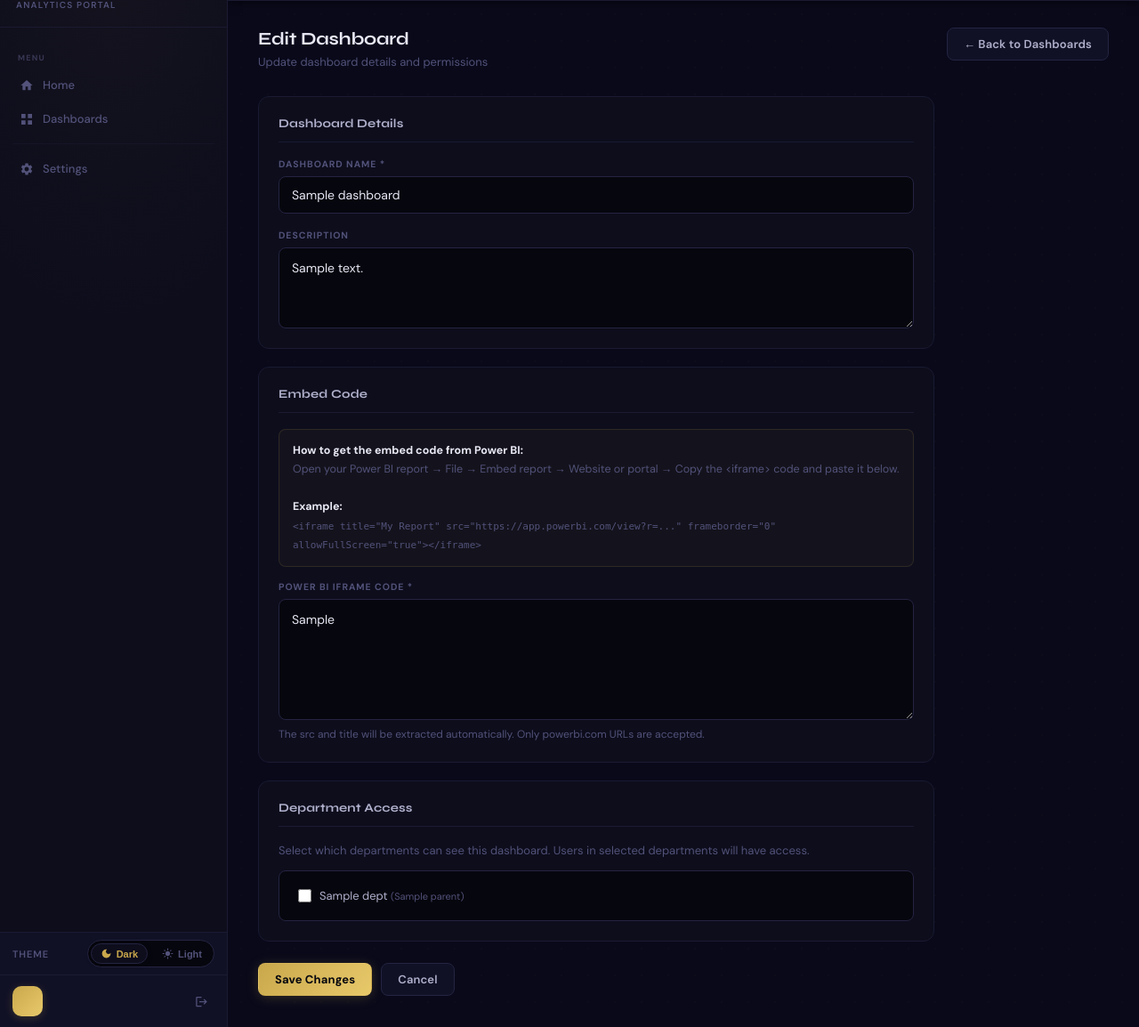
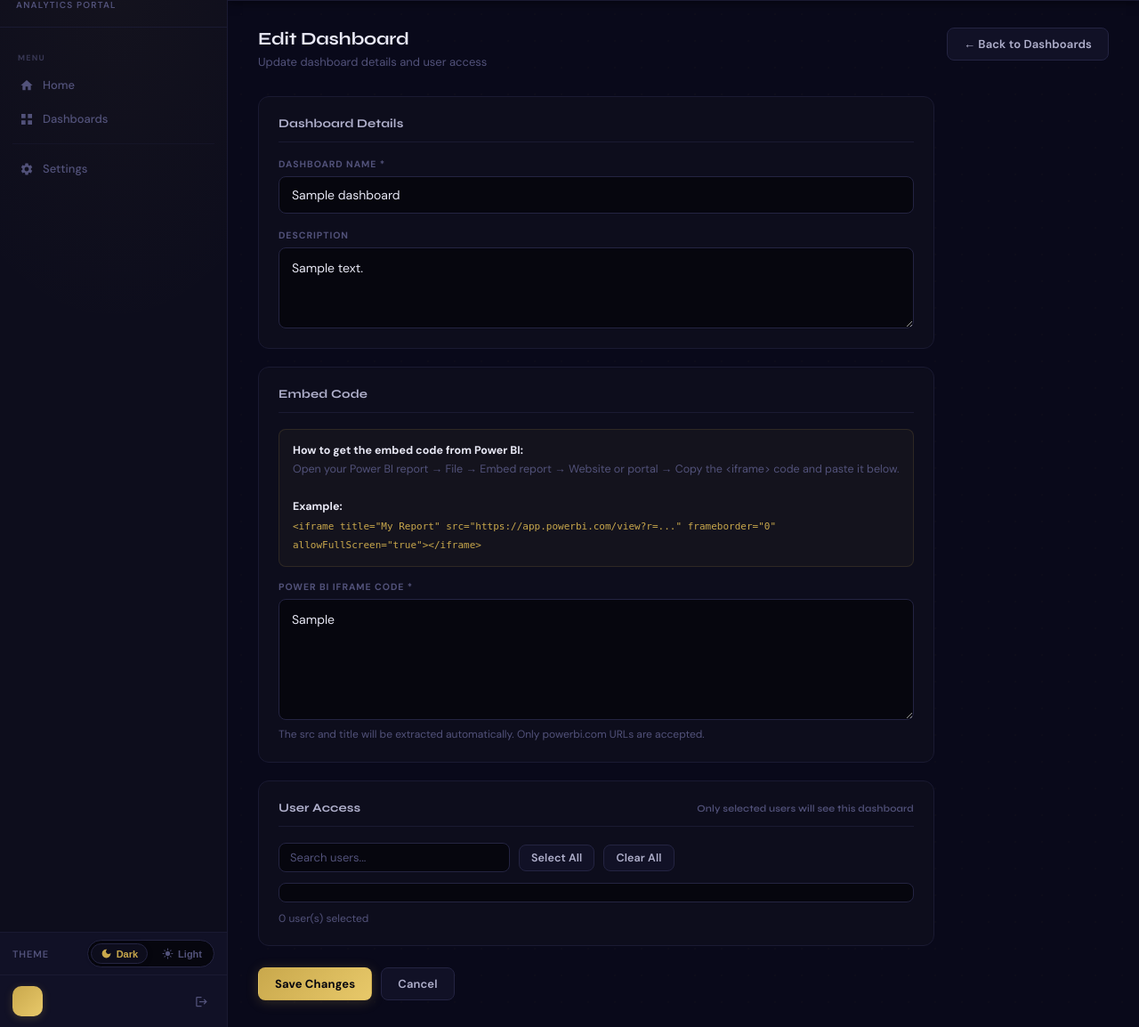
Before and after one commit to alishdeodap-cmyk/analytics_dash_to_web, a Flask app: template templates/admin/dashboard_form.html in a window 1280 px wide. Shown: the part 61-1215 px from the top of the page at 89% size. Run offline with Flask 3, Linux system fonts and the light colour scheme; the template is opened without the code that fills it: most values are stand-ins (such as "Sample title", 1, 10 or a date in 2020).

Commit message:
feat: Switch dashboard access from department to per-user assignment
- Add user_dashboards many-to-many table (user <-> dashboard direct link)
- get_accessible_dashboards() now queries user_dashboards instead of dept
- Admin dashboard form: replaced department checkboxes with user picker
  (users grouped by department, with live search + select-all)
- Dashboards list: shows assigned user count instead of department tags
- Migration 002: creates user_dashboards table (run on server)

Co-Authored-By: Claude Sonnet 4.6 <noreply@anthropic.com>

```diff
--- a/templates/admin/dashboard_form.html
+++ b/templates/admin/dashboard_form.html
@@ -7,7 +7,7 @@
 <div class="page-header">
     <div>
         <h1>{{ 'Edit Dashboard' if is_edit else 'Add New Dashboard' }}</h1>
-        <p>{{ 'Update dashboard details and permissions' if is_edit else 'Paste your Power BI embed code and configure access' }}</p>
+        <p>{{ 'Update dashboard details and user access' if is_edit else 'Paste your Power BI embed code and assign users' }}</p>
     </div>
     <a href="{{ url_for('admin.dashboards') }}" class="btn btn-secondary">
         ← Back to Dashboards
@@ -43,7 +43,7 @@
             <strong style="color:var(--text);">How to get the embed code from Power BI:</strong><br>
             Open your Power BI report → File → Embed report → Website or portal → Copy the &lt;iframe&gt; code and paste it below.<br><br>
             <strong style="color:var(--text);">Example:</strong><br>
-            <code style="font-size:11px;color:var(--accent);">&lt;iframe title="My Report" src="https://app.powerbi.com/view?r=..." frameborder="0" allowFullScreen="true"&gt;&lt;/iframe&gt;</code>
+            <code style="font-size:11px;color:var(--gold);">&lt;iframe title="My Report" src="https://app.powerbi.com/view?r=..." frameborder="0" allowFullScreen="true"&gt;&lt;/iframe&gt;</code>
         </div>
 
         <div class="form-group">
@@ -56,29 +56,82 @@
     </div>
 
     <div class="card" style="margin-bottom:24px;">
-        <div class="card-title">Department Access</div>
-        <p style="font-size:13px;color:var(--muted);margin-bottom:14px;">
-            Select which departments can see this dashboard. Users in selected departments will have access.
-        </p>
-        {% if departments %}
-        <div class="checkbox-group">
+        <div class="card-title">
+            User Access
+            <span style="font-size:11px;font-weight:400;color:var(--muted);">Only selected users will see this dashboard</span>
+        </div>
+
+        {% if all_users %}
+        {# Group users by department for display #}
+        {% set assigned_ids = dashboard.allowed_users | map(attribute='id') | list if is_edit else [] %}
+
+        {# Users with no department #}
+        {% set no_dept_users = all_users | selectattr('departments', 'equalto', []) | list %}
+
+        {# Search/select all helpers #}
+        <div style="display:flex;align-items:center;gap:10px;margin-bottom:12px;">
+            <input type="text" id="userSearch" class="form-control"
+                   style="max-width:260px;padding:7px 12px;font-size:13px;"
+                   placeholder="Search users...">
+            <button type="button" class="btn btn-secondary btn-sm" onclick="toggleAllUsers(true)">Select All</button>
+            <button type="button" class="btn btn-secondary btn-sm" onclick="toggleAllUsers(false)">Clear All</button>
+        </div>
+
+        <div class="checkbox-group" id="userList" style="max-height:320px;">
             {% for dept in departments %}
-            <label class="checkbox-item">
-                <input type="checkbox" name="department_ids" value="{{ dept.id }}"
-                    {% if is_edit and dept in dashboard.departments %}checked{% endif %}>
+            {% set dept_users = all_users | selectattr('departments') | list %}
+            {% set dept_members = [] %}
+            {% for u in all_users %}
+                {% if dept in u.departments %}
+                    {% set _ = dept_members.append(u) %}
+                {% endif %}
+            {% endfor %}
+            {% if dept_members %}
+            <div class="user-dept-header" style="grid-column:1/-1;padding:6px 10px 4px;font-size:10px;font-weight:700;text-transform:uppercase;letter-spacing:0.1em;color:var(--gold);border-bottom:1px solid var(--border);margin-top:6px;">
+                {{ dept.name }}
+            </div>
+            {% for user in dept_members %}
+            <label class="checkbox-item user-item">
+                <input type="checkbox" name="user_ids" value="{{ user.id }}"
+                    {% if user.id in assigned_ids %}checked{% endif %}>
                 <span>
-                    {{ dept.name }}
-                    {% if dept.parent %}
-                    <span style="font-size:11px;color:var(--muted);"> ({{ dept.parent.name }})</span>
-                    {% endif %}
+                    {{ user.username }}
+                    {% if user.email %}<span style="font-size:11px;color:var(--muted);"> — {{ user.email }}</span>{% endif %}
                 </span>
             </label>
             {% endfor %}
+            {% endif %}
+            {% endfor %}
+
+            {# Users not in any department #}
+            {% set unassigned = [] %}
+            {% for u in all_users %}
+                {% if not u.departments %}
+                    {% set _ = unassigned.append(u) %}
+                {% endif %}
+            {% endfor %}
+            {% if unassigned %}
+            <div class="user-dept-header" style="grid-column:1/-1;padding:6px 10px 4px;font-size:10px;font-weight:700;text-transform:uppercase;letter-spacing:0.1em;color:var(--muted);border-bottom:1px solid var(--border);margin-top:6px;">
+                No Department
+            </div>
+            {% for user in unassigned %}
+            <label class="checkbox-item user-item">
+                <input type="checkbox" name="user_ids" value="{{ user.id }}"
+                    {% if user.id in assigned_ids %}checked{% endif %}>
+                <span>{{ user.username }}{% if user.email %} <span style="font-size:11px;color:var(--muted);">— {{ user.email }}</span>{% endif %}</span>
+            </label>
+            {% endfor %}
+            {% endif %}
         </div>
+
+        <div style="margin-top:10px;font-size:12px;color:var(--muted);">
+            <span id="selectedCount">0</span> user(s) selected
+        </div>
+
         {% else %}
         <div style="color:var(--muted);font-size:13px;padding:12px;background:var(--bg);border-radius:8px;">
-            No departments yet.
-            <a href="{{ url_for('admin.department_new') }}" style="color:var(--accent);">Create a department first →</a>
+            No users yet.
+            <a href="{{ url_for('admin.user_new') }}" style="color:var(--gold);">Create users first →</a>
         </div>
         {% endif %}
     </div>
@@ -90,4 +143,32 @@
         <a href="{{ url_for('admin.dashboards') }}" class="btn btn-secondary">Cancel</a>
     </div>
 </form>
+
+{% block extra_scripts %}
+<script>
+// Live search
+document.getElementById('userSearch').addEventListener('input', function () {
+    const q = this.value.toLowerCase();
+    document.querySelectorAll('.user-item').forEach(item => {
+        item.style.display = item.textContent.toLowerCase().includes(q) ? '' : 'none';
+    });
+});
+
+// Select / clear all
+function toggleAllUsers(check) {
+    document.querySelectorAll('#userList input[type=checkbox]').forEach(cb => cb.checked = check);
+    updateCount();
+}
+
+// Count
+function updateCount() {
+    const n = document.querySelectorAll('#userList input[type=checkbox]:checked').length;
+    document.getElementById('selectedCount').textContent = n;
+}
+document.querySelectorAll('#userList input[type=checkbox]').forEach(cb => {
+    cb.addEventListener('change', updateCount);
+});
+updateCount();
+</script>
 {% endblock %}
+{% endblock %}
```
Also changed, not shown: app/models.py (+17 -12 lines), app/routes/admin.py (+22 -18 lines), templates/admin/dashboards.html (+7 -8 lines), migrations/002_user_dashboards.sql (added).
